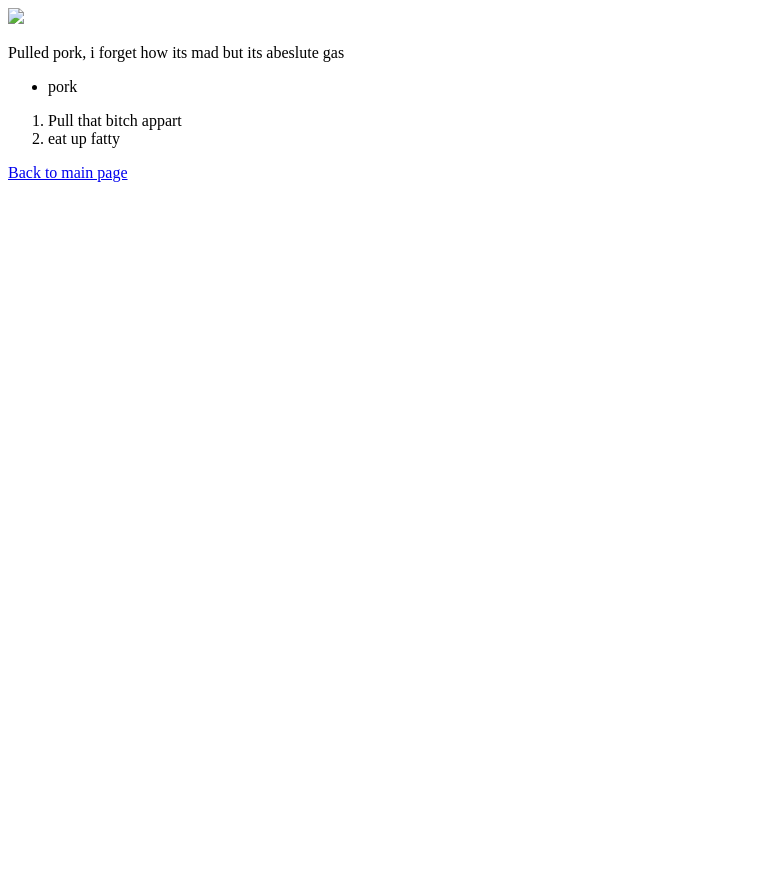
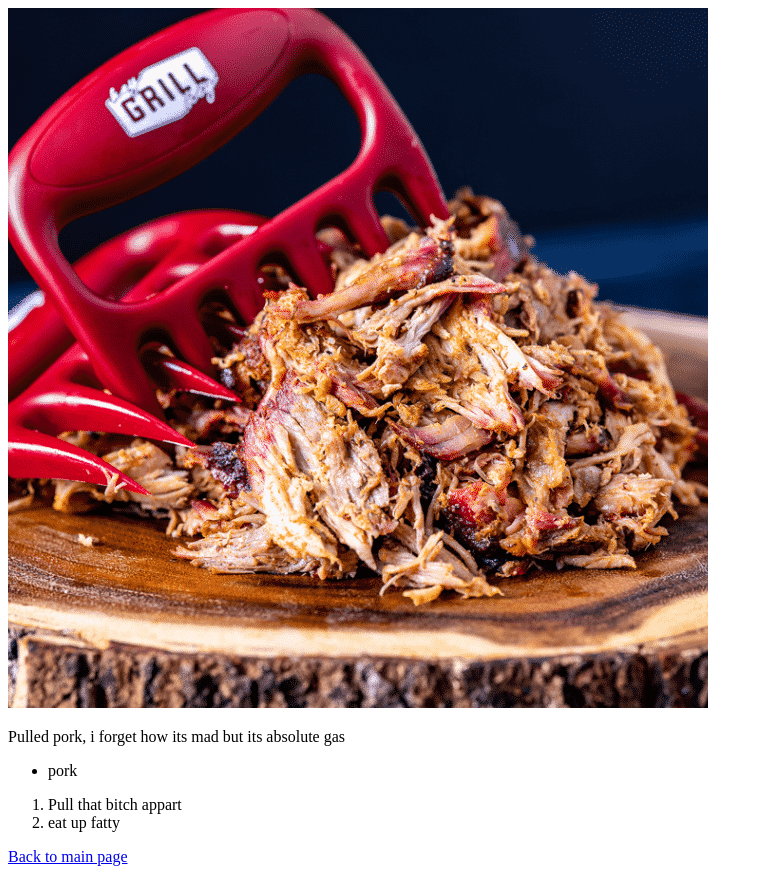
Before and after one commit to Ethansuttor/odin-recipes, a plain HTML site: page recipes/pulled-pork.html in a window 1280 px wide. Shown: the whole page, without its empty margins (0-763 px from the left). Before the commit the page ends 800 px from the top, so only its background shows below. Drawn offline with Linux system fonts and the light colour scheme.

Commit message:
changed where the images are in hopes it makes them load

```diff
--- a/recipes/pulled-pork.html
+++ b/recipes/pulled-pork.html
@@ -7,8 +7,8 @@
     <title>Pulled Pork</title>
 </head>
 <body>
-    <img src="../../pulled-pork1.jpg">
-    <p>Pulled pork, i forget how its mad but its abeslute gas</p>
+    <img src="../pulled-pork1.jpg">
+    <p>Pulled pork, i forget how its mad but its absolute gas</p>
     <ul>
         <li>pork</li>
     </ul>
```
Also changed, not shown: index.html (+1 -1 lines), recipes/mac-and-chesse.html (+1 -1 lines), recipes/pizza.html (+1 -1 lines), chef.jpg (added), mac-and-cheese.jpg (added), pizza.jpg (added), pulled-pork.jpeg (added), pulled-pork1.jpg (added).
